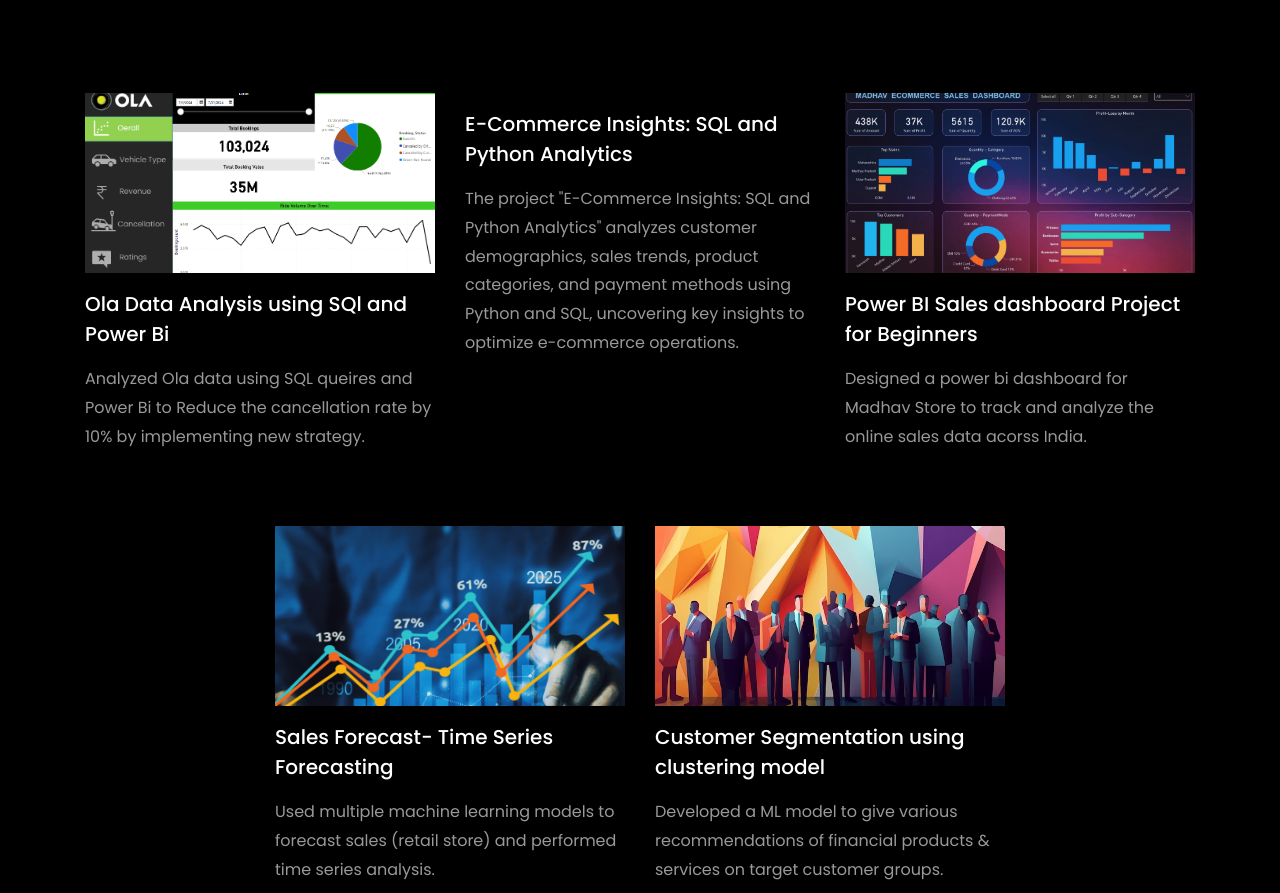
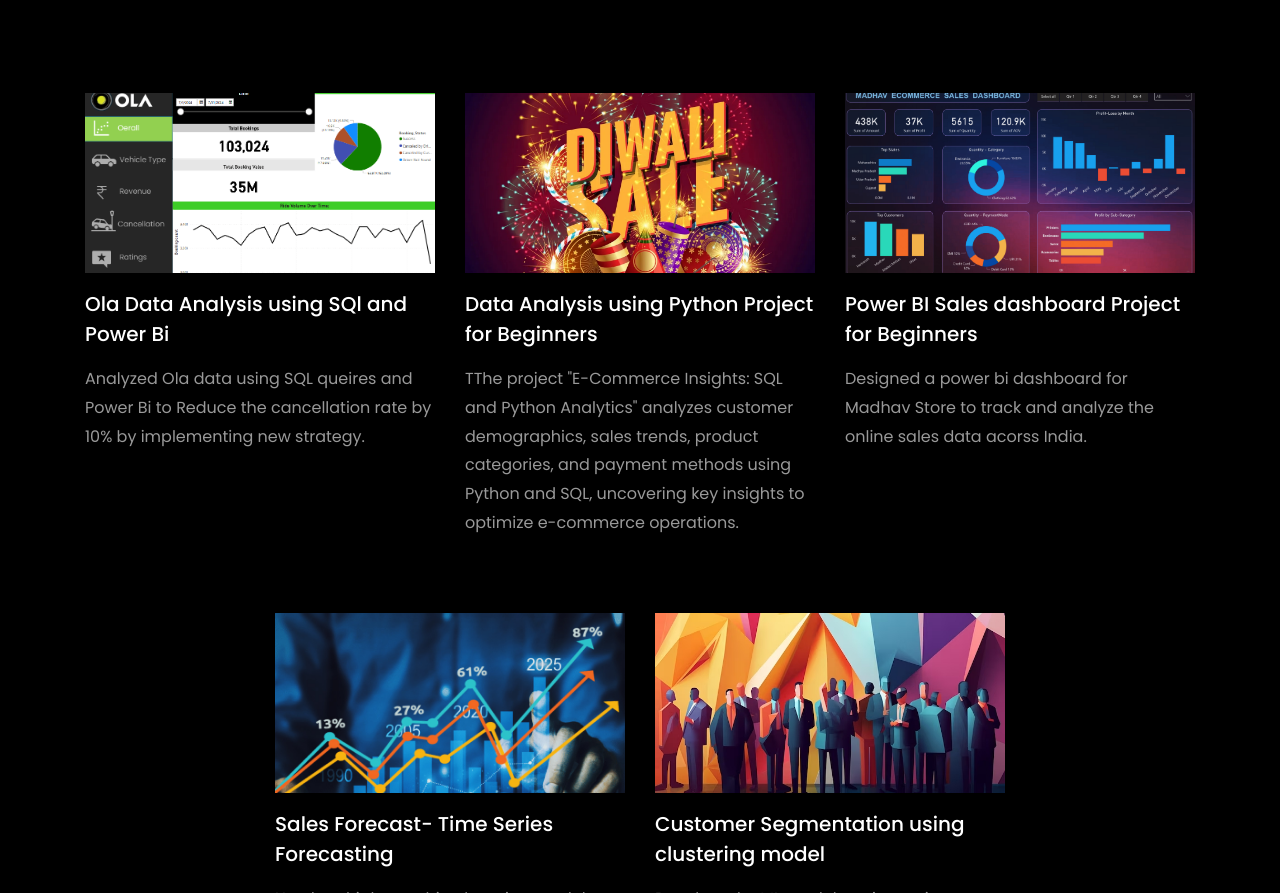
Before and after one commit to shibu202001/shibu202001.github.io, a plain HTML site: page index.html in a window 1280 px wide. Shown: the part 3322-4215 px from the top of the page. Drawn offline with Linux system fonts and the light colour scheme; animation ran at ten frames a second; files whose address does not match are found by name.

Commit message:
Update index.html

```diff
--- a/index.html
+++ b/index.html
@@ -430,12 +430,12 @@
           </div>
           <div class="col-md-4 d-flex ftco-animate">
           	<div class="blog-entry justify-content-end">
-              <a href="https://github.com/shibu202001/shibu2001-ola/blob/e7235094f8cc62297912b4ca577514e5027a0337/Data%20project/ola%20project/ola_power_bi.pdf" style="background-image: url('images/proj_2.jpg');">
+              <a href="https://github.com/rishabhnmishra/Python_Diwali_Sales_Analysis/blob/main/Diwali_Sales_Analysis.ipynb" class="block-20 zoom-effect" style="background-image: url('images/proj_2.jpg');">
               </a>
               <div class="text mt-3 float-right d-block">
 
-                <h3 class="heading"><a href="https://github.com/shibu202001/shibu2001-ola/blob/e7235094f8cc62297912b4ca577514e5027a0337/Data%20project/ola%20project/ola_power_bi.pdf" target="blank">E-Commerce Insights: SQL and Python Analytics</a></h3>
-                <p>The project "E-Commerce Insights: SQL and Python Analytics" analyzes customer demographics, sales trends, product categories, and payment methods using Python and SQL, uncovering key insights to optimize e-commerce operations.</p>
+                <h3 class="heading"><a href="https://github.com/rishabhnmishra/Python_Diwali_Sales_Analysis/blob/main/Diwali_Sales_Analysis.ipynb">Data Analysis using Python Project for Beginners</a></h3>
+                <p>TThe project "E-Commerce Insights: SQL and Python Analytics" analyzes customer demographics, sales trends, product categories, and payment methods using Python and SQL, uncovering key insights to optimize e-commerce operations.</p>
               </div>
             </div>
           </div>
```
